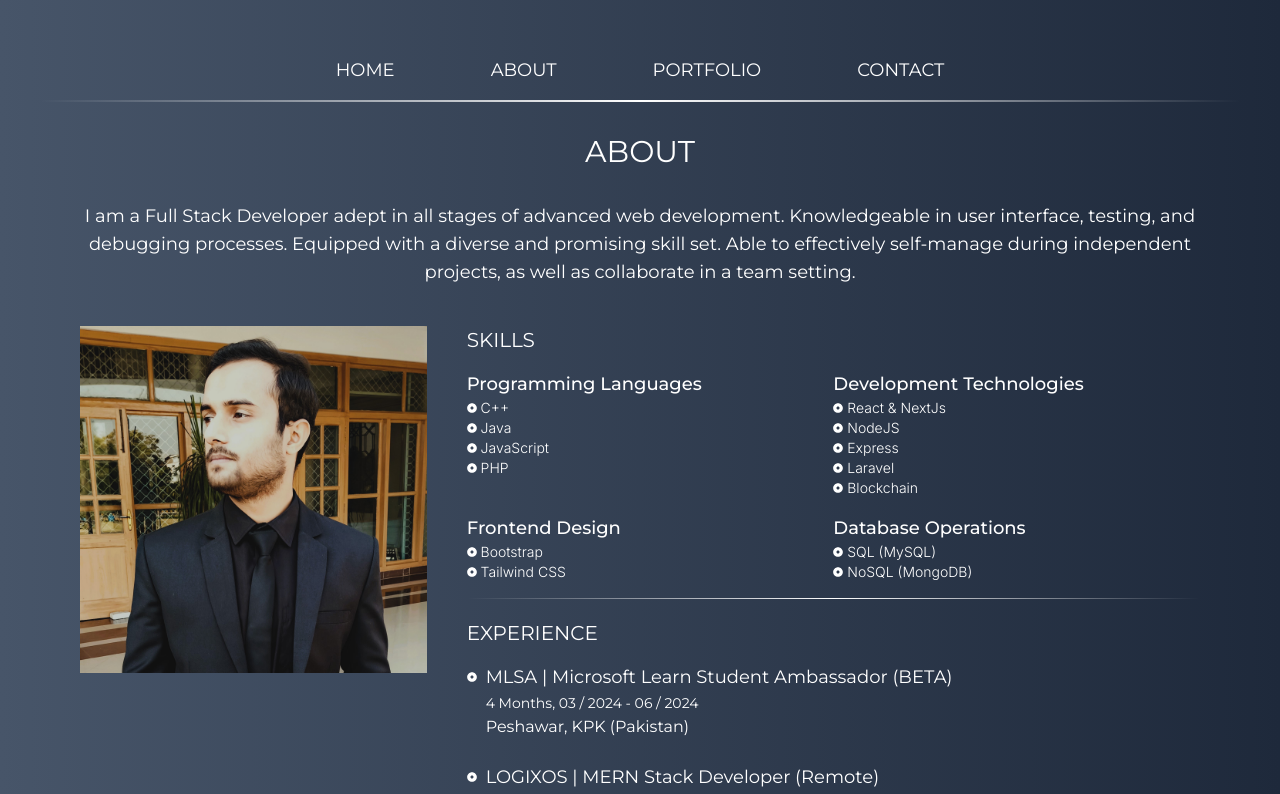
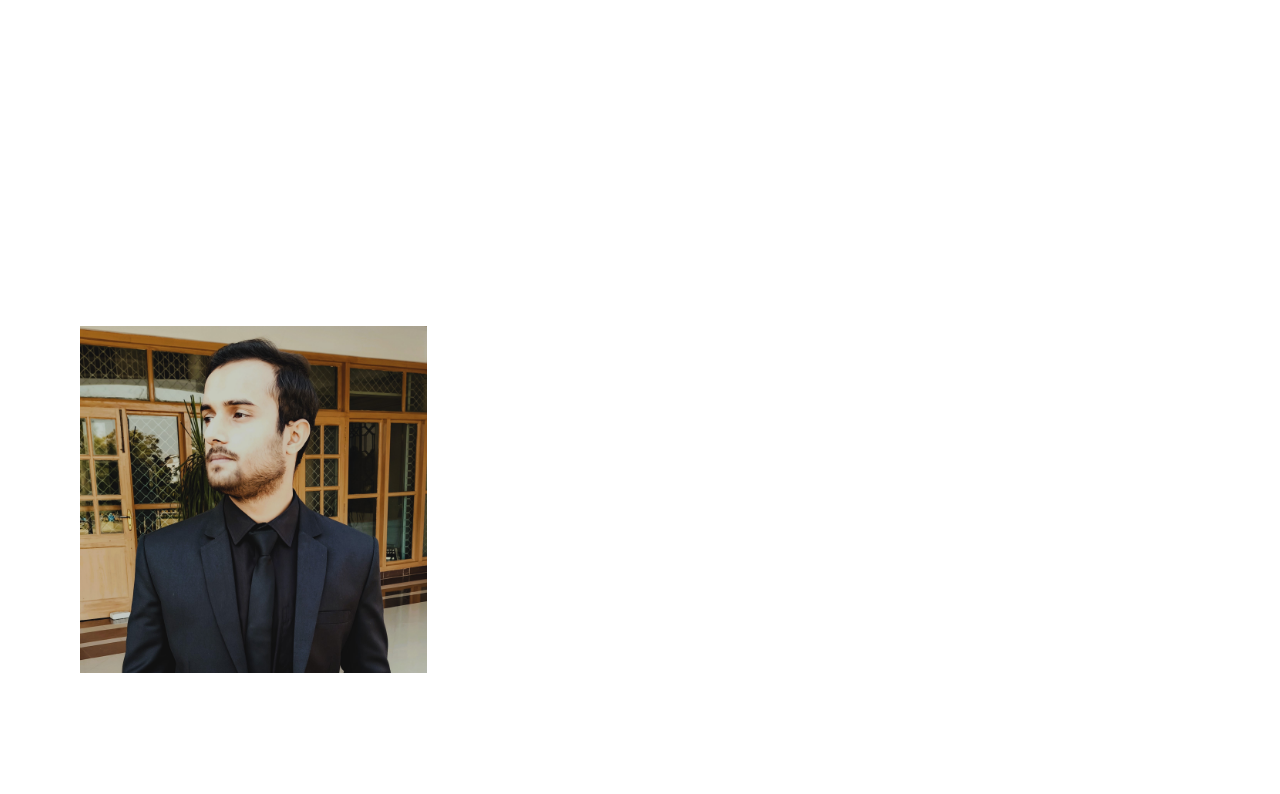
Before and after one commit to harishummam/my-portfolio, a Next.js app: page /about in a window 1280 px wide. Shown: the top 794 px of the page. Built offline with nearby package versions, Linux system fonts and the light colour scheme; what tailwindcss-animated would draw is missing.

Commit message:
Changed Profile Image

```diff
--- a/app/about/page.jsx
+++ b/app/about/page.jsx
@@ -7,7 +7,7 @@ import { FaDotCircle } from "react-icons/fa";
 
 const Page = () => {
   return (
-    <main className="relative min-h-screen p-10 bg-gradient-to-r from-slate-600 to-slate-800">
+    <main className="relative min-h-screen p-10   ">
       <NavBar />
       <div className=" animate-fade-up animate-once animate-duration-[1500ms]">
         <h1 className="text-center font-montserrat font-normal text-white text-lg lg:text-3xl my-8">
--- a/app/page.jsx
+++ b/app/page.jsx
@@ -1,7 +1,7 @@
 import Footer from "@/components/Footer";
 import NavBar from "@/components/NavBar";
 import Image from "next/image";
-import haris from "../public/images/haris.jpg";
+import haris from "../public/images/haris.png";
 import doodle from "../public/images/doodle.png";
 
 export default function Home() {
```
Also changed, not shown: public/images/haris.png (added), public/images/haris3.jpg (renamed from public/images/haris.jpg).
